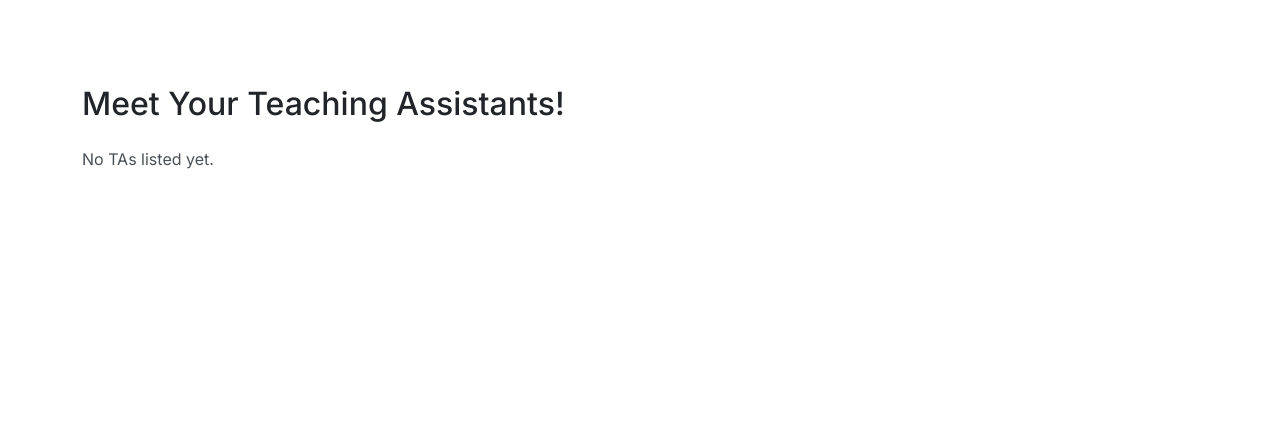
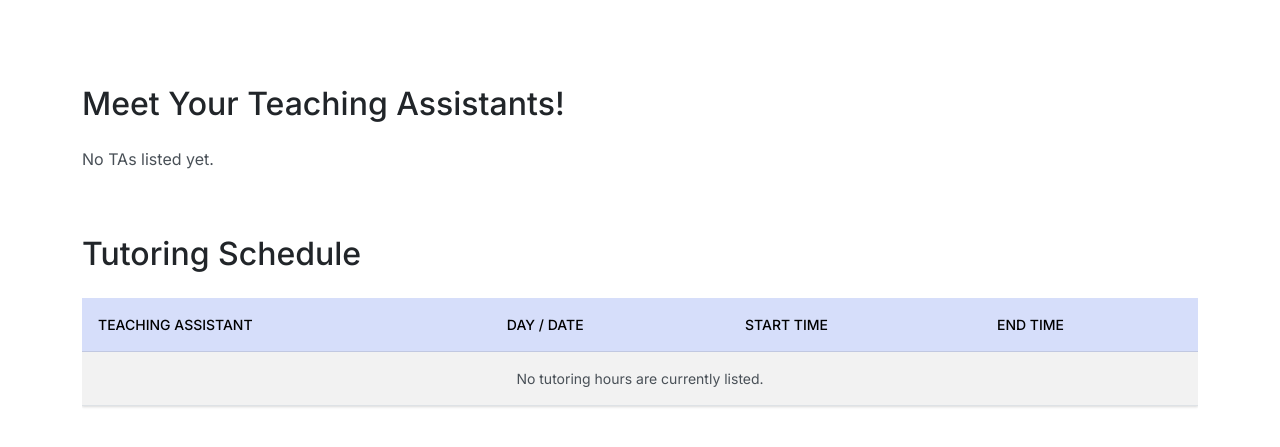
Before and after one commit to robintiefen-dev/TutoringApp, a Django app: page /tutoring/ in a window 1280 px wide. Shown: the part 246-693 px from the top of the page. Run offline with Django 5.2, Linux system fonts and the light colour scheme; data that the repository does not hold is empty; some libraries are stand-ins or nearby versions.

Commit message:
added more TAs and table with hours

```diff
--- a/config/settings.py
+++ b/config/settings.py
@@ -38,6 +38,8 @@ INSTALLED_APPS = [
     "django.contrib.messages",
     "django.contrib.staticfiles",
     "tutoring",
+    "crispy_forms",
+    "crispy_bootstrap5",
 ]
 
 MIDDLEWARE = [
@@ -134,3 +136,5 @@ MAILERS = {
 LOGIN_REDIRECT_URL = "/accounts/login/"
 LOGOUT_REDIRECT_URL = "/accounts/login/"
 LOGOUT_REDIRECT_URL = "/tutoring/"
+CRISPY_ALLOWED_TEMPLATE_PACKS = "bootstrap5"
+CRISPY_TEMPLATE_PACK = "bootstrap5"
--- a/config/urls.py
+++ b/config/urls.py
@@ -15,6 +15,7 @@ Including another URLconf
     2. Add a URL to urlpatterns:  path('blog/', include('blog.urls'))
 """
 
+from django.views.generic import RedirectView
 from django.contrib import admin
 from django.urls import path, include
 
@@ -22,4 +23,5 @@ urlpatterns = [
     path("admin/", admin.site.urls),
     path("accounts/", include("django.contrib.auth.urls")),
     path("tutoring/", include("tutoring.urls")),
+    path("", RedirectView.as_view(pattern_name="home", permanent=False)),
 ]
--- a/templates/tutoring/home.html
+++ b/templates/tutoring/home.html
@@ -38,5 +38,46 @@
         {% endfor %}
     </div>
 </section>
+<section class="container my-5">
+    <h2 class="mb-4">Tutoring Schedule</h2>
+
+    <div class="table-responsive">
+        <table class="table table-striped table-hover">
+            <thead class="table-primary">
+                <tr>
+                    <th scope="col">Teaching Assistant</th>
+                    <th scope="col">Day / Date</th>
+                    <th scope="col">Start Time</th>
+                    <th scope="col">End Time</th>
+                </tr>
+            </thead>
+
+            <tbody>
+                {% for hour in tutoring_hours %}
+                    <tr>
+                        <td>{{ hour.ta.user.username }}</td>
+
+                        <td>
+                            {% if hour.date %}
+                            {{ hour.date|date:"M d, Y" }}
+                            {% else %}
+                                {{ hour.weekday }}
+                            {% endif %}
+                        </td>
+
+                        <td>{{ hour.start_time|time:"g:i A" }}</td>
+                        <td>{{ hour.end_time|time:"g:i A" }}</td>
+                    </tr>
+                    {% empty %}
+                    <tr>
+                        <td colspan="4" class="text-center">
+                            No tutoring hours are currently listed.
+                        </td>
+                    </tr>
+                {% endfor %}
+                </tbody>
+            </table>
+        </div>
+    </section>
 
 {% endblock %}
--- a/tutoring/admin.py
+++ b/tutoring/admin.py
@@ -1,6 +1,7 @@
 from django.contrib import admin
-from .models import TAProfile, Course
+from .models import TAProfile, Course, TutoringHour
 
 # Register your models here.
 admin.site.register(TAProfile)
 admin.site.register(Course)
+admin.site.register(TutoringHour)
--- a/tutoring/views.py
+++ b/tutoring/views.py
@@ -1,6 +1,6 @@
 from django.contrib.auth.decorators import login_required, user_passes_test
 from django.http import HttpResponse
-from .models import TAProfile
+from .models import TAProfile, TutoringHour
 from django.core.exceptions import PermissionDenied
 from django.shortcuts import render, redirect, get_object_or_404
 from .forms import TASignUpForm
@@ -13,8 +13,20 @@ def is_ta(user):
 
 @login_required
 def ta_dashboard(request):
-    if not TAProfile.objects.filter(user=request.user).exists():
+    if not request.user.is_staff:
         raise PermissionDenied
+    ta = get_object_or_404(TAProfile, user=request.user)
+
+    tutoring_hours = TutoringHour.objects.filter(ta=ta)
+
+    return render(
+        request,
+        "tutoring/ta_dashboard.html",
+        {
+            "ta": ta,
+            "tutoring_hours": tutoring_hours,
+        },
+    )
 
     return HttpResponse("TA Dashboard")
 
@@ -48,5 +60,13 @@ def ta_detail(request, pk):
 
 def home(request):
     tas = TAProfile.objects.all()
+    tutoring_hours = TutoringHour.objects.select_related("ta", "ta__user").all()
 
-    return render(request, "tutoring/home.html", {"tas": tas})
+    return render(
+        request,
+        "tutoring/home.html",
+        {
+            "tas": tas,
+            "tutoring_hours": tutoring_hours,
+        },
+    )
```
Also changed, not shown: tutoring/migrations/0003_tutoringhour.py (added).
